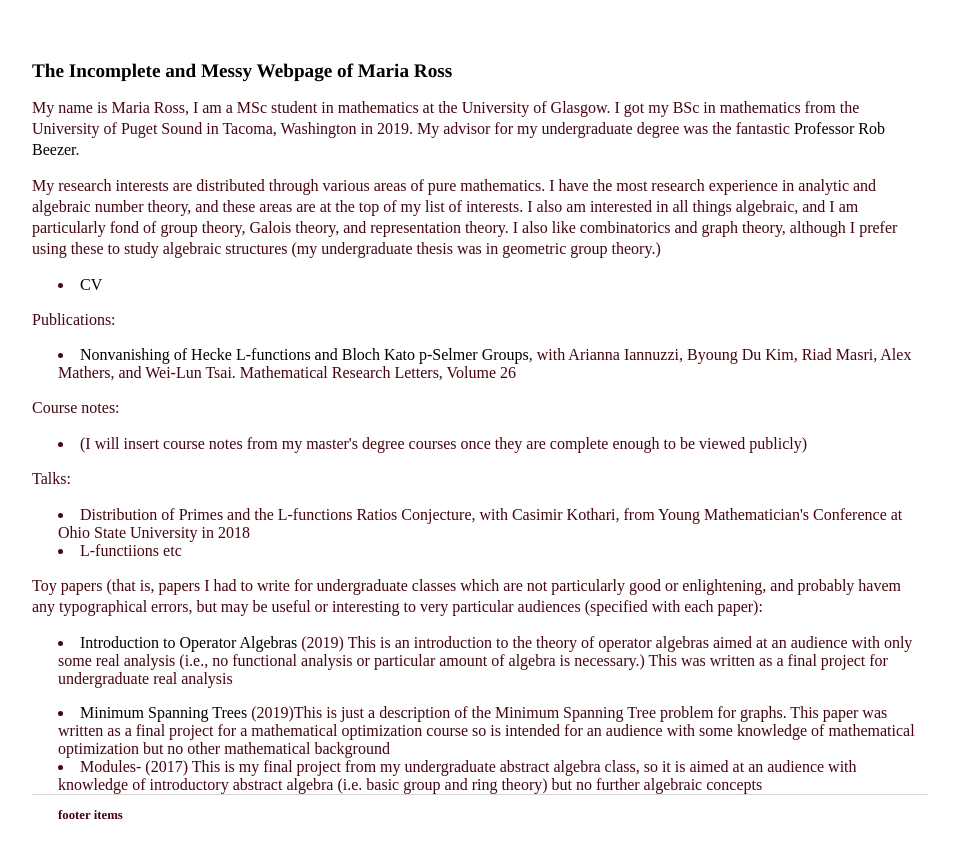
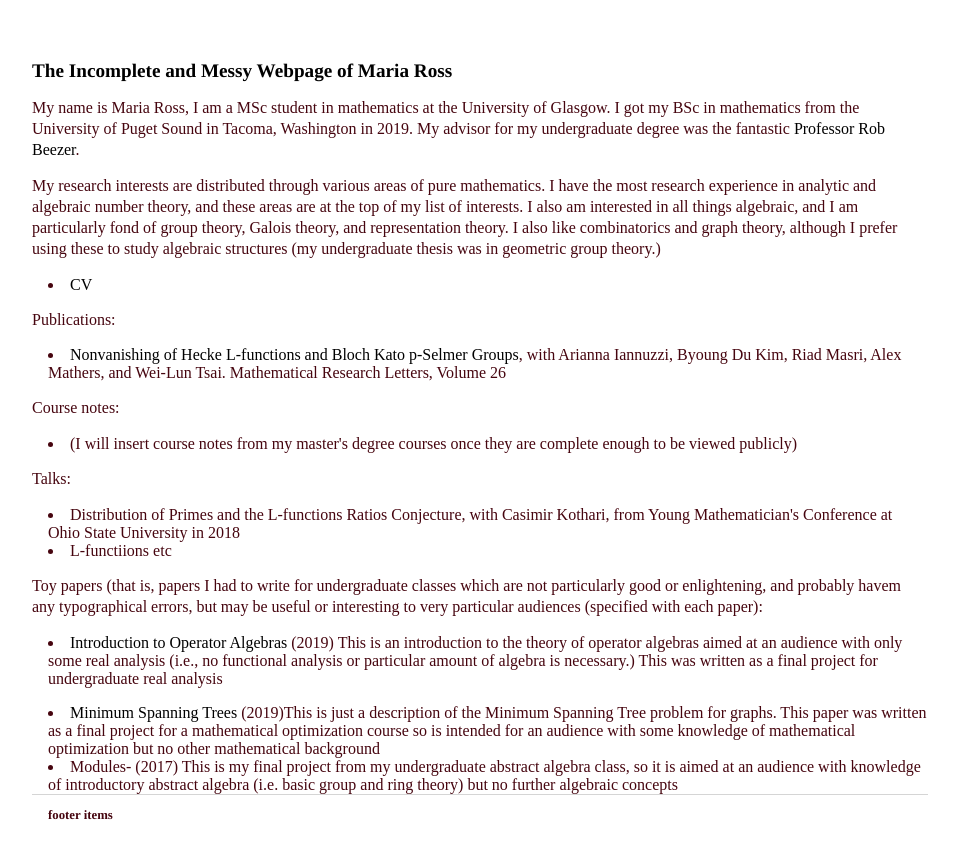
Before and after one commit to mariarross/mariarross.github.io, a Jekyll site: the page built from index.html, in a window 1280 px wide. Shown: the top 859 px of the page, without its empty margins (160-1118 px from the left). Built offline with Jekyll 4.4.1, drawn with Linux system fonts in a browser that asks for light colours.

Commit message:
Update main.css

```diff
--- a/css/main.css
+++ b/css/main.css
@@ -14,11 +14,13 @@ nav ul li, footer ul li {
     font-size: 1em;
     line-height: 1.3em;
     color: #46050F;
+    list-style-position: outside;
 }
 
 li {
-    padding-left: 26px;
+    padding-left: 16px;
     color:  #46050F;
+    list-style-position: outside;
 }
 a {
     text-decoration: none;
@@ -49,4 +51,5 @@ ul.posts {
 
 ul.posts li {
     list-style: none;
+    list-style-position: outside;
 }
```
